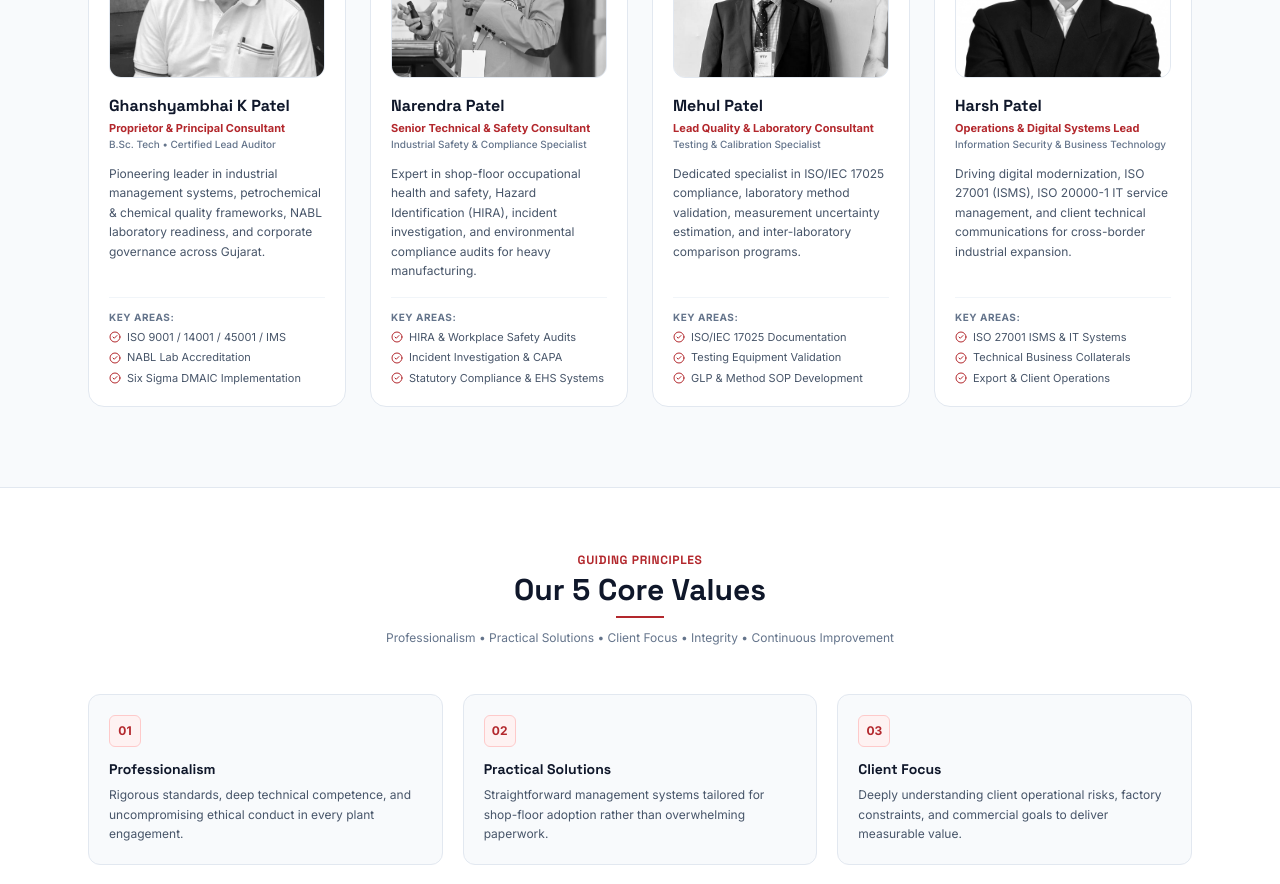
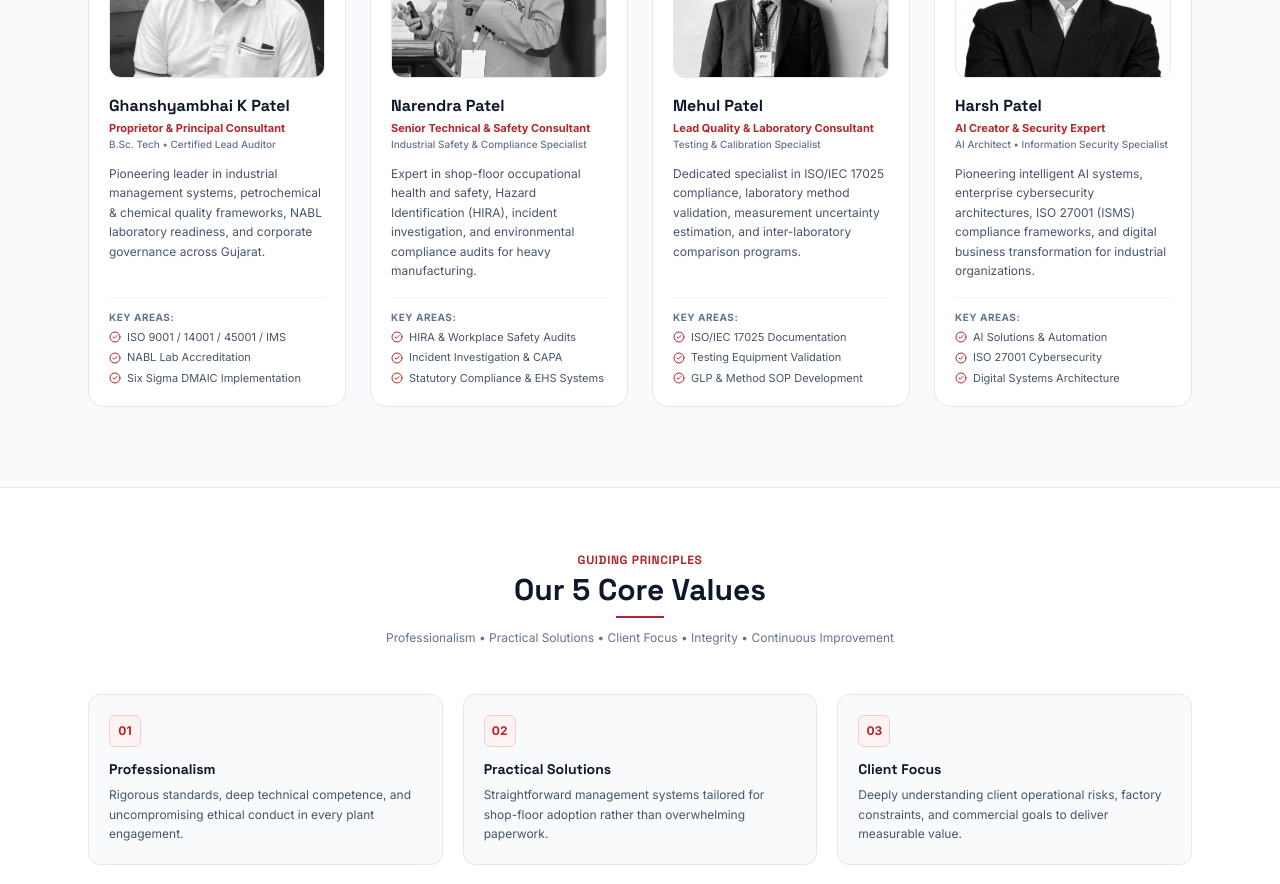
Before and after one commit to DigitechHarsh/axarcreativemanagementsolutions, a Next.js app in the folder frontend/: page /about in a window 1280 px wide. Shown: the part 1360-2244 px from the top of the page. Built offline with nearby package versions, Linux system fonts and the light colour scheme; a web font is replaced by a local one.

Commit message:
Update Harsh Patel profile to AI Creator & Security Expert on About page

```diff
--- a/frontend/app/about/page.tsx
+++ b/frontend/app/about/page.tsx
@@ -49,12 +49,12 @@ const TEAM_MEMBERS = [
   },
   {
     name: "Harsh Patel",
-    role: "Operations & Digital Systems Lead",
-    qualification: "Information Security & Business Technology",
-    experience: "Systems & Digital Operations",
+    role: "AI Creator & Security Expert",
+    qualification: "AI Architect • Information Security Specialist",
+    experience: "AI Solutions & Enterprise Cybersecurity",
     image: "/team/harsh2.jpeg",
-    bio: "Driving digital modernization, ISO 27001 (ISMS), ISO 20000-1 IT service management, and client technical communications for cross-border industrial expansion.",
-    specialties: ["ISO 27001 ISMS & IT Systems", "Technical Business Collaterals", "Export & Client Operations"]
+    bio: "Pioneering intelligent AI systems, enterprise cybersecurity architectures, ISO 27001 (ISMS) compliance frameworks, and digital business transformation for industrial organizations.",
+    specialties: ["AI Solutions & Automation", "ISO 27001 Cybersecurity", "Digital Systems Architecture"]
   }
 ];
 
```
